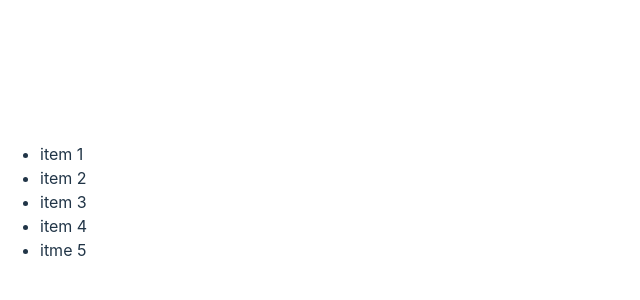
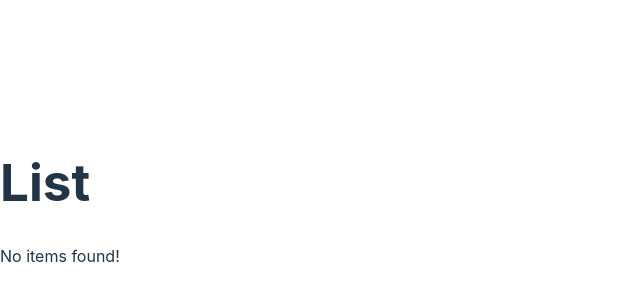
Before and after one commit to kurealnum/react-app, a React (Vite) app: page / in a window 1280 px wide. Shown: the part 198-498 px from the top of the page, without its empty margins (0-640 px from the left). Built offline with nearby package versions, Linux system fonts and the light colour scheme.

Commit message:
conditional rendering

```diff
--- a/src/components/ListGroup.tsx
+++ b/src/components/ListGroup.tsx
@@ -1,14 +1,24 @@
 import { Fragment } from "react";
 
 function ListGroup() {
+  let items = ["New York", "San Francisco", "Tokyo", "London", "Paris"];
+  items = [];
+
+  if (items.length === 0) {
+    return (
+      <>
+        <h1>List</h1>
+        <p>No items found!</p>
+      </>
+    );
+  }
+
   return (
     <>
       <ul className="list-group">
-        <li className="list-item">item 1</li>
-        <li className="list-item">item 2</li>
-        <li className="list-item">item 3</li>
-        <li className="list-item">item 4</li>
-        <li className="list-item">itme 5</li>
+        {items.map((item) => (
+          <li key={item}>{item}</li>
+        ))}
       </ul>
     </>
   );
```
